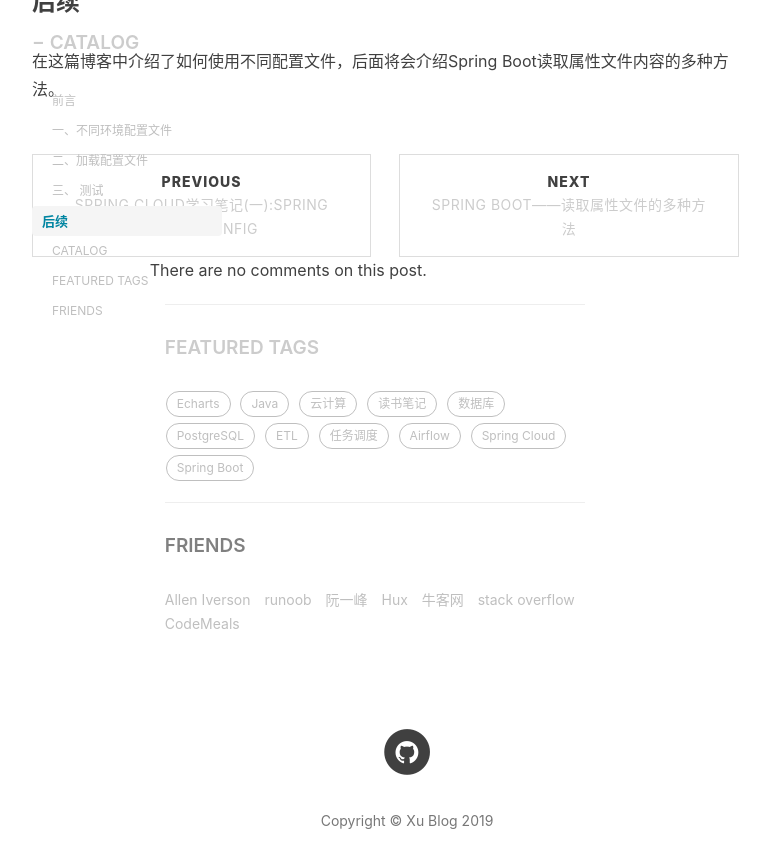
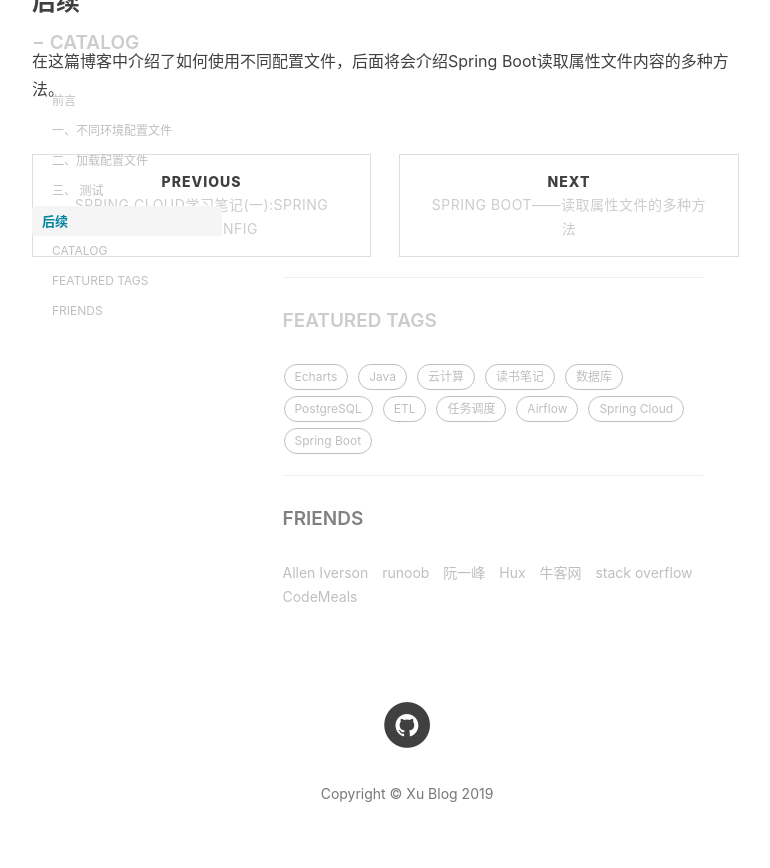
Before and after one commit to popsiclexu/popsiclexu.github.io, a Jekyll site: the page built from _posts/2018-11-3-Spring-Boot-profile应用.markdown, in a window 1280 px wide and 900 px high, scrolled down 4876 px. Shown: the top 868 px of the window, without its empty margins (233-1003 px from the left). Built offline with Jekyll 4.4.1, drawn with Linux system fonts in a browser that asks for light colours; nearby versions of some CDN libraries; comment, search, counter and statistics services are not loaded.

Commit message:
Update post.html

```diff
--- a/_layouts/post.html
+++ b/_layouts/post.html
@@ -108,26 +108,6 @@
                     </li>
                     {% endif %}
                 </ul>
-
-
-                {%if page.comments %}
-                   {% assign sorted_comments = (page.comments | sort: 'date') %}
-                {% endif %}
-                {% for c in sorted_comments %}
-                <div class="media">
-                  <div class="media-left">
-                     <img src="{{ c.author.picture }}" alt="{{ c.author.displayName}}" height="50" width="50" style="border-radius:50%;">
-                  </div>
-                <div class="media-body">
-               <p class="text-muted">
-               <a href="{{ c.author.url }}">{{ c.author.displayName }}</a>
-           on {{ c.date | date_to_string }}<br>
-       {{ c.content | newline_to_br }}</p>
-    </div>
-  </div>
-{% else %}
-  There are no comments on this post.
-{% endfor %}
     <!-- Side Catalog Container -->
         {% if page.catalog %}
             <div class="
```
